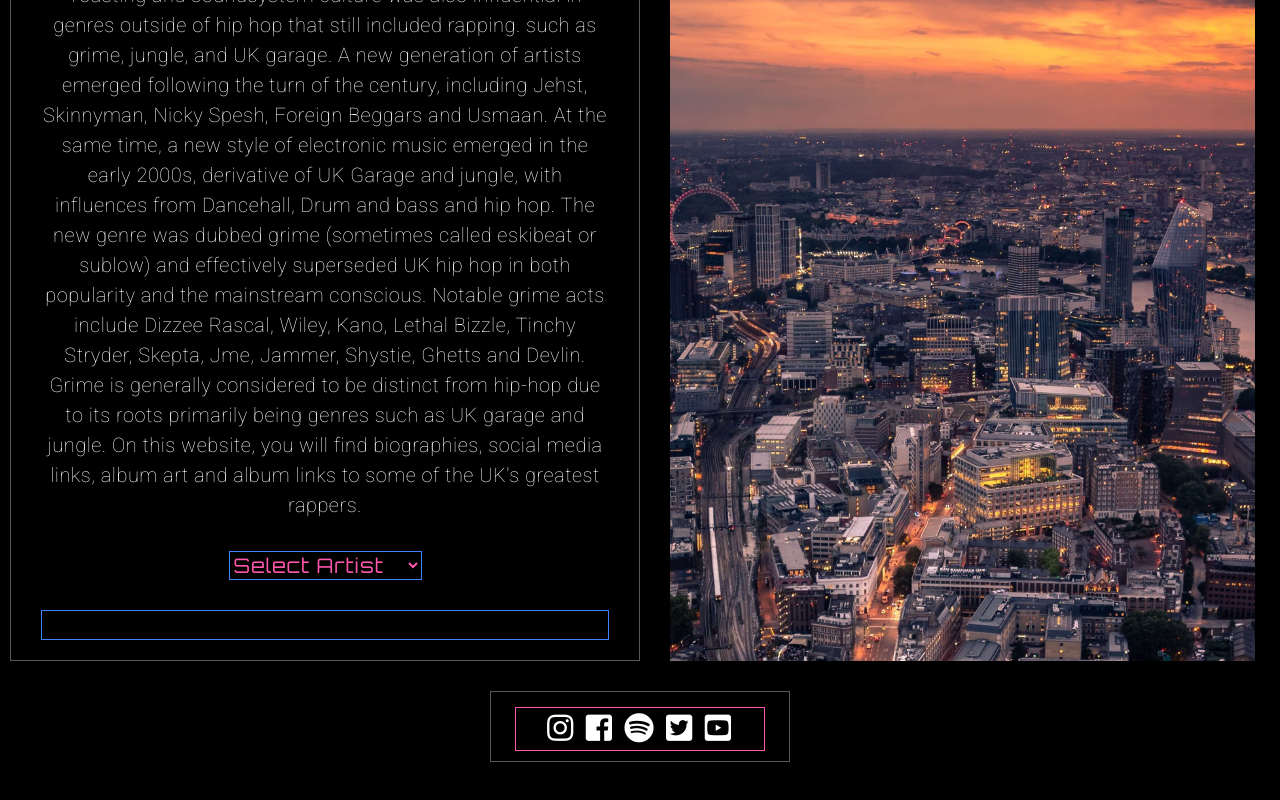
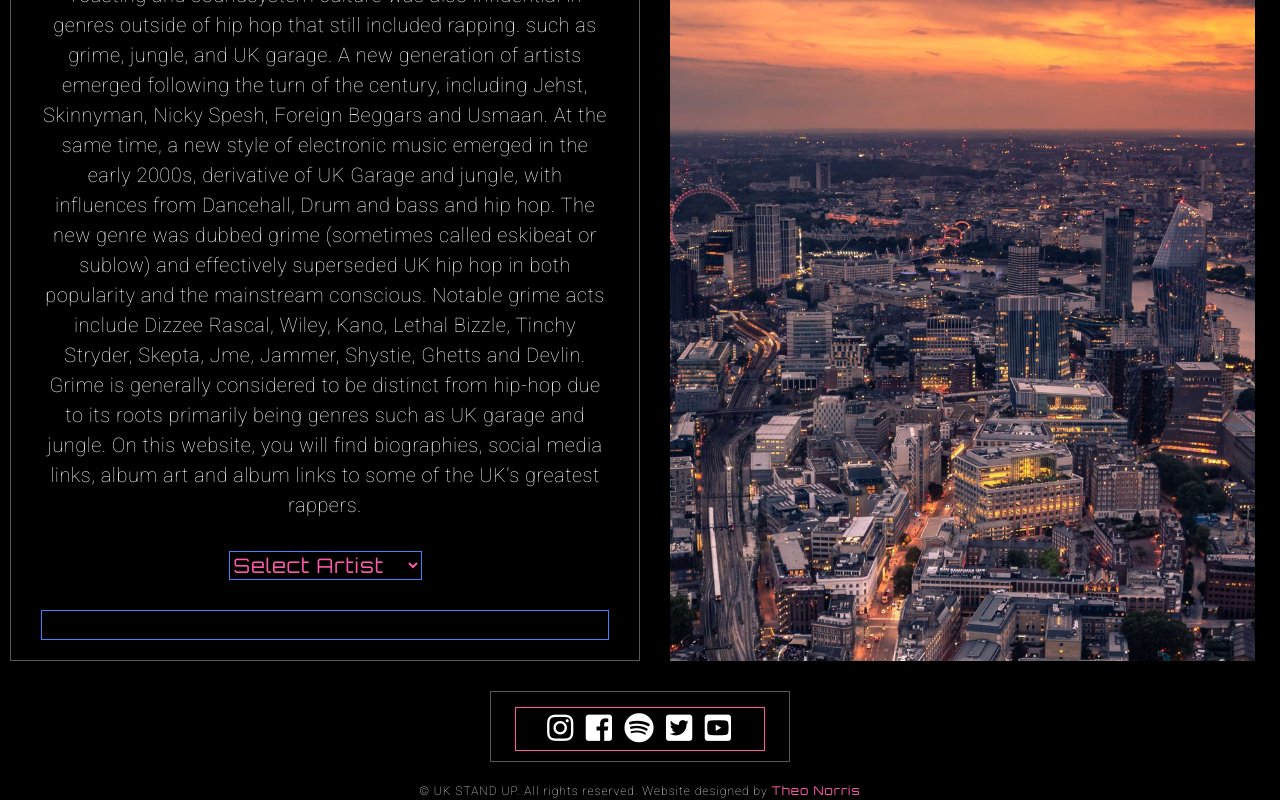
Before and after one commit to TheoNorris/UK-Stand-Up, a plain HTML site: page index.html in a window 1280 px wide. Shown: the part 587-1387 px from the top of the page. Drawn offline with nearby package versions, Linux system fonts and the light colour scheme.

Commit message:
footer added and styled/responsive

```diff
--- a/assets/css/style.css
+++ b/assets/css/style.css
@@ -13,6 +13,10 @@ body {
   background-color: black;
   height: 100%;
   width: 100%;
+}
+
+p{
+    margin: 0;
 }
 
 /*-------------Header*/
@@ -81,6 +85,7 @@ body {
   font-family: "Roboto", sans-serif;
   letter-spacing: 0.5px;
   margin-top: 20px;
+  margin-bottom: 16px;
   font-size: 20px;
   font-weight: 200;
   color: white;
@@ -176,6 +181,28 @@ i:hover{
 color: #3f83ff;
 }
 
+/*-------------footer*/
+
+#footer {
+   text-align: center;
+   font-family: 'Roboto', sans-serif;
+   letter-spacing: 1px;
+   font-weight: 100;
+   font-size: 12px;
+   margin-top: 20px;
+}
+
+.theo-tag{
+    font-family: 'Orbitron', sans-serif;
+    letter-spacing: 1px;
+    color: #ff58ac;
+}
+
+.theo-tag:hover{
+    text-decoration: none;
+    color: #3f83ff;
+}
+
 /*-------------Media Queries*/
 
 @media (min-width: 1024px) {
@@ -195,4 +222,13 @@ color: #3f83ff;
       margin: 20px auto;
       left: 0;
   }
+  #heading-divider {
+  margin-bottom: 20px;
+  }
+  #artist-description-p{
+      font-size: 18px;
+  }
+  #footer {
+  font-size: 10px;
 }
+}
--- a/index.html
+++ b/index.html
@@ -124,7 +124,9 @@
         </div>
       </div>
     <footer>
-
+    <div id="footer">
+    <p>© UK STAND UP. All rights reserved. Website designed by <a class="theo-tag" href="https://github.com/TheoNorris">Theo Norris</a></p>
+    </div>
     </footer>
     <!--JQuery and javascript scripts-->
     <script
```
